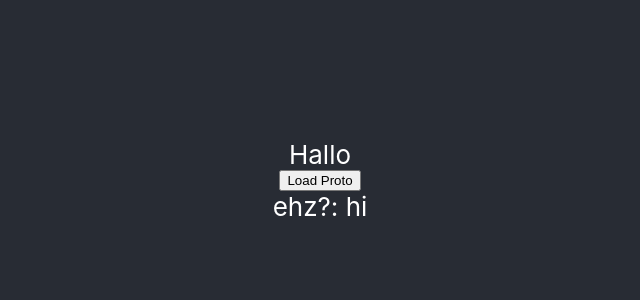
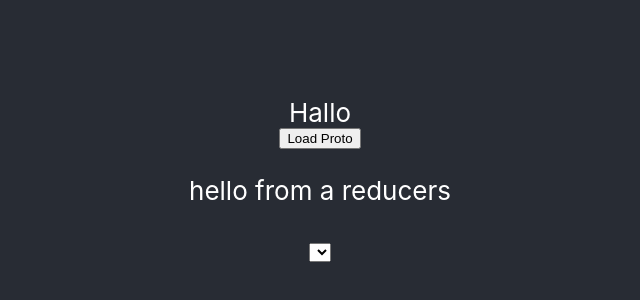
Before and after one commit to chance-cyphers/protobuffalo, a React (Create React App) app: page / in a window 1280 px wide. Shown: the part 220-520 px from the top of the page, without its empty margins (320-960 px from the left). Built offline with nearby package versions, Linux system fonts and the light colour scheme.

Commit message:
add a dropdown for services

```diff
--- a/src/actions/actions.ts
+++ b/src/actions/actions.ts
@@ -1,9 +1,16 @@
 import {Root} from "protobufjs";
 
 export const PROTO_LOADED = "PROTO_LOADED";
+export const SERVICE_SELECTED = "SERVICE_SELECTED";
 
-export type Action = { type: typeof PROTO_LOADED, payload: Root }
+export type Action =
+    { type: typeof PROTO_LOADED, payload: Root }
+    | { type: typeof SERVICE_SELECTED, payload: string }
 
 export function protoLoaded(root: Root): Action {
-    return {type: PROTO_LOADED, payload: root};
+  return {type: PROTO_LOADED, payload: root};
 }
+
+export function serviceSelected(name: string): Action {
+  return {type: SERVICE_SELECTED, payload: name};
+}
--- a/src/reducers/sourceInputReducer.ts
+++ b/src/reducers/sourceInputReducer.ts
@@ -1,16 +1,18 @@
-import {Action, PROTO_LOADED} from "../actions/actions";
-import {Method, NamespaceBase, Root} from "protobufjs";
+import {Action, PROTO_LOADED, SERVICE_SELECTED} from "../actions/actions";
+import {NamespaceBase, Root} from "protobufjs";
 
 export const initialState = {
   stuff: "hello from a reducers",
   proto: undefined,
-  services: Array<Service>()
+  services: Array<Service>(),
+  selectedService: undefined
 };
 
-interface State {
+export interface State {
   stuff: string
   proto?: Root
   services: Service[]
+  selectedService?: Service
 }
 
 interface Service {
@@ -18,8 +20,18 @@ interface Service {
   methods: Method[]
 }
 
+interface Method {
+  name: string
+  requestType: string
+  responseType: string
+}
 
-export default function (state: State = initialState, action: Action) {
+export default function (state: State = initialState, action: Action): State {
+
+  if (action.type === SERVICE_SELECTED) {
+    const selectedService = state.services.find(s => s.name === action.payload);
+    return { ...state, selectedService: selectedService };
+  }
 
   if (action.type === PROTO_LOADED) {
     const firstPackage = action.payload.nestedArray[0] as NamespaceBase;
@@ -36,12 +48,6 @@ export default function (state: State = initialState, action: Action) {
     const services = serviceNames.map(serviceName => {
       const service = firstPackage.lookupService(serviceName);
 
-      const asd = service.methodsArray.map(m => {
-        return {...m}
-      });
-
-      console.log(`methods: ${JSON.stringify(asd)}`);
-
       return {
         name: serviceName,
         methods: [...service.methodsArray]
@@ -51,10 +57,10 @@ export default function (state: State = initialState, action: Action) {
     return {
       ...state,
       proto: action.payload,
-      services: services
+      services: services,
+      selectedService: services[0]
     };
   }
 
-
   return state;
 }
--- a/src/sourceinput/sourceinput.js
+++ b/src/sourceinput/sourceinput.js
@@ -1,20 +1,33 @@
 import React from 'react';
 import {connect} from "react-redux";
+import {serviceSelected} from "../actions/actions";
 
-const SourceInput = (state) => {
-    const message = state.services.length > 0 && state.services[0].methods.length > 0
-        ? state.services[0].methods[0].name
-        : "hi";
+const SourceInput = (props) => {
 
-    return (
-        <div>ehz?: {message}
-        </div>
-    )
+  function handleChange(event) {
+    console.log(`event: ${event.target.value}`);
+    props.serviceSelected(event.target.value);
+  }
+
+  return (
+      <div>
+        <p>
+          {props.stuff}
+        </p>
+        <select onChange={handleChange}>
+          {props.services.map(s => {
+            return (<option key={s.name}>{s.name}</option>)
+          })}
+        </select>
+      </div>
+  )
 };
 
 const mapStateToProps = state => {
-    const { sourceInput } = state;
-    return sourceInput;
+  const {sourceInput} = state;
+  return sourceInput;
 };
 
-export default connect(mapStateToProps)(SourceInput);
+const mapDispatchToProps = {serviceSelected};
+
+export default connect(mapStateToProps, mapDispatchToProps)(SourceInput);
```
Also changed, not shown: 2 other files (tests, documents, lock files or other folders).
